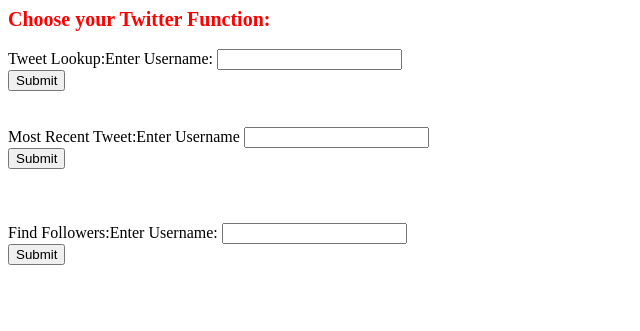
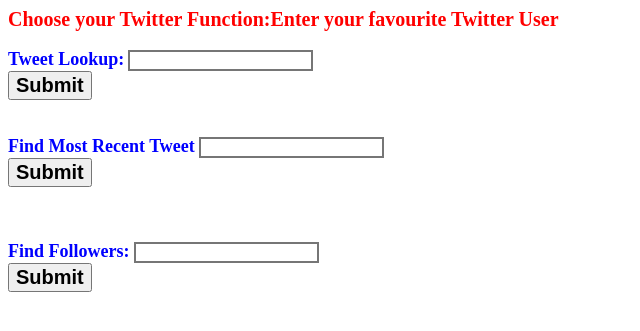
Before and after one commit to mayurigupta01/twitterservice, a Flask app: page / in a window 1280 px wide. Shown: the top 331 px of the page, without its empty margins (0-640 px from the left). Run offline with Flask 2, Linux system fonts and the light colour scheme.

Commit message:
added css style for webpage

```diff
--- a/twitterOptions/templates/homepage.html
+++ b/twitterOptions/templates/homepage.html
@@ -4,7 +4,7 @@
     <meta char="UTF-8">
     <meta name="viewport" content="width=device-width, initial-scale=1, shrink-to-fit=no">
         <title>Twitter Service Implementation</title>
-        <h style="font-weight: bold;color:red;font-size:20px;">Choose your Twitter Function:</h>
+        <h style="font-weight: bold;color:red;font-size:20px;">Choose your Twitter Function:Enter your favourite Twitter User</h>
         <br>
         <br>
     </head>
@@ -13,18 +13,18 @@
 
             {% if options == 'tweet_lookUp' %}
                <form action="/looktweet" method="GET" action="/">
-                <label for="tweet">Tweet Lookup:Enter Username:</label>
-                <input type="EnterUsername" name="username" ><br>
-                <input type="submit" value="Submit">
+                <label style="font-weight: bold;color:blue;font-size:18px;">Tweet Lookup:</label>
+                <input style = "border-style: solid;" type="EnterUsername" name="username" ><br>
+                <input style="font-weight: bold;font-size:20px;" type="submit" value="Submit">
                 <br>
                 <br>
                 <br>
 
             {% elif options == 'find_followers' %}
                  <form action="/followers" method="GET" action="/">
-                 <label for="tweet">Find Followers:Enter Username:</label>
-                 <input type="EnterUsername" name="username" ><br>
-                  <input type="submit" value="Submit">
+                 <label style="font-weight: bold;color:blue;font-size:18px;">Find Followers:</label>
+                 <input style="border-style: solid;"type="EnterUsername" name="username" ><br>
+                  <input style="font-weight: bold;font-size:20px;" type="submit" value="Submit">
                   <br>
                   <br>
                   <br>
@@ -32,9 +32,9 @@
 
             {% elif options == 'most_recent_tweet' %}
                   <form action="/mostRecentTweet" method="GET" action="/">
-                  <label for="tweet">Most Recent Tweet:Enter Username</label>
-                  <input type="text" name="query" ><br>
-                  <input type="submit" value="Submit">
+                  <label style="font-weight: bold;color:blue;font-size:18px;">Find Most Recent Tweet</label>
+                  <input style="border-style: solid;" type="text" name="query" ><br>
+                  <input style="font-weight: bold;font-size:20px;" type="submit" value="Submit">
                   </form>
                   <br>
                   <br>
```
